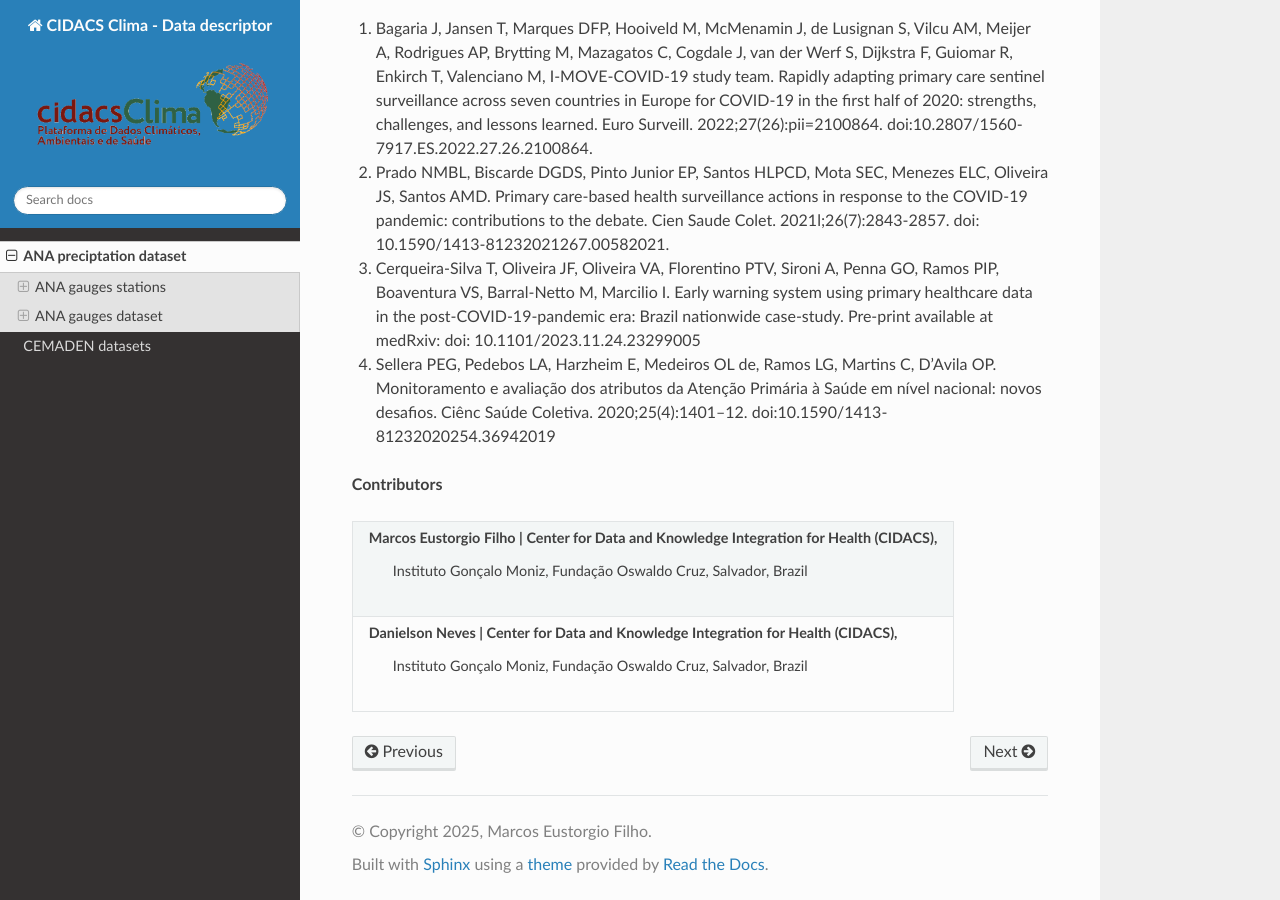
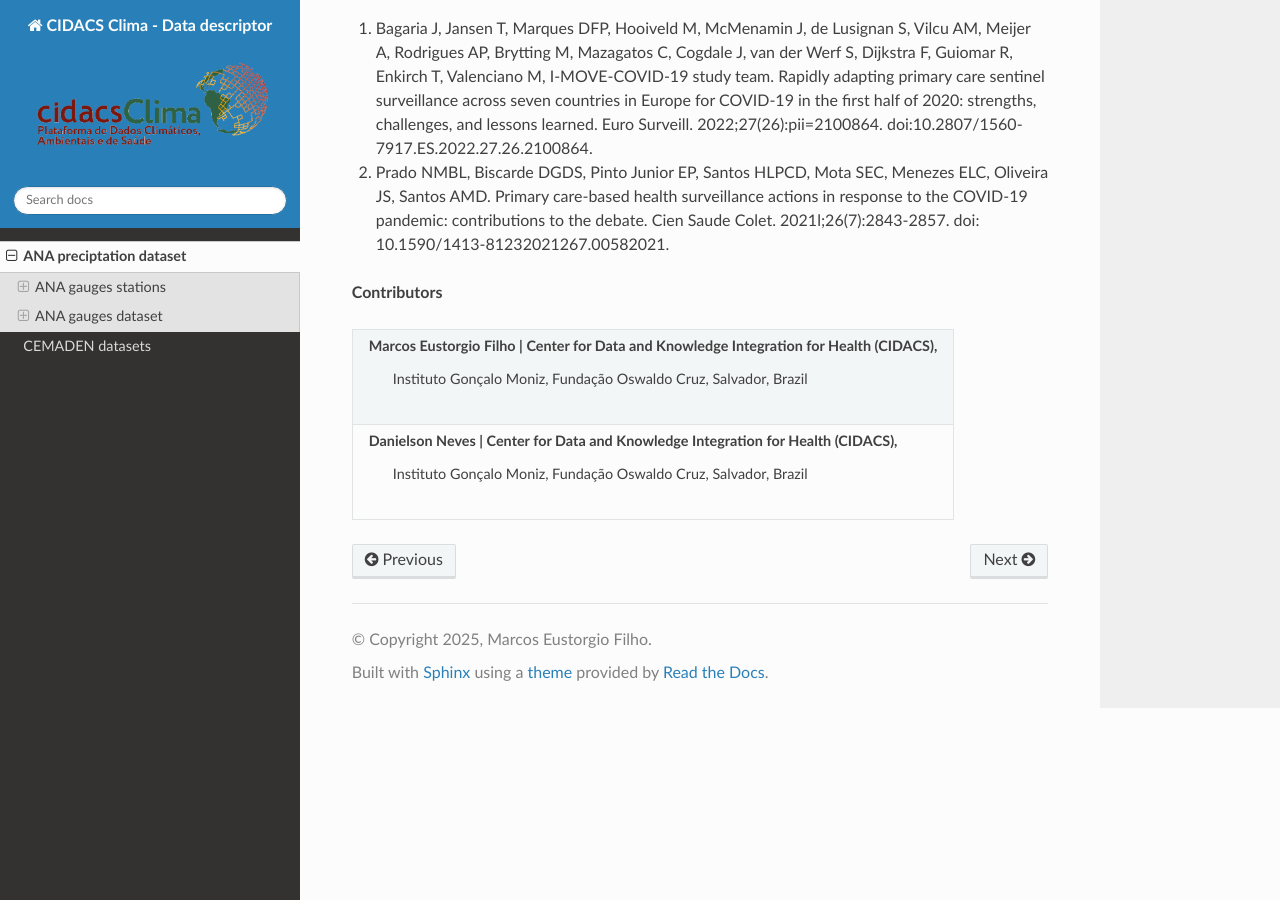
Before and after one commit to cidacslab/plataforma-clima-ambiente-readthedocs, a Sphinx documentation site: the page built from docs/source/ana_data.rst, in a window 1280 px wide and 900 px high, scrolled down 6826 px. Built offline with Sphinx 7.4.7 and the Read the Docs theme 3.1.0, drawn with Linux system fonts in a browser that asks for light colours.

Commit message:
Exemplo remocao
Exemplo de remoção de linhas de referências não correspondentes a documentação da ANA.

```diff
--- a/docs/source/ana_data.rst
+++ b/docs/source/ana_data.rst
@@ -291,11 +291,6 @@ Limitations of ANA gauges dataset
 
 (2) Prado NMBL, Biscarde DGDS, Pinto Junior EP, Santos HLPCD, Mota SEC, Menezes ELC, Oliveira JS, Santos AMD. Primary care-based health surveillance actions in response to the COVID-19 pandemic: contributions to the debate. Cien Saude Colet. 2021l;26(7):2843-2857. doi: 10.1590/1413-81232021267.00582021.
 
-(3) Cerqueira-Silva T, Oliveira JF, Oliveira VA, Florentino PTV, Sironi A, Penna GO, Ramos PIP, Boaventura VS, Barral-Netto M, Marcilio I. Early warning system using primary healthcare data in the post-COVID-19-pandemic era: Brazil nationwide case-study. Pre-print available at medRxiv: doi: 10.1101/2023.11.24.23299005
-
-(4) Sellera PEG, Pedebos LA, Harzheim E, Medeiros OL de, Ramos LG, Martins C, D’Avila OP. Monitoramento e avaliação dos atributos da Atenção Primária à Saúde em nível nacional: novos desafios. Ciênc Saúde Coletiva. 2020;25(4):1401–12. doi:10.1590/1413-81232020254.36942019
-
-
 
 **Contributors**
 
```
